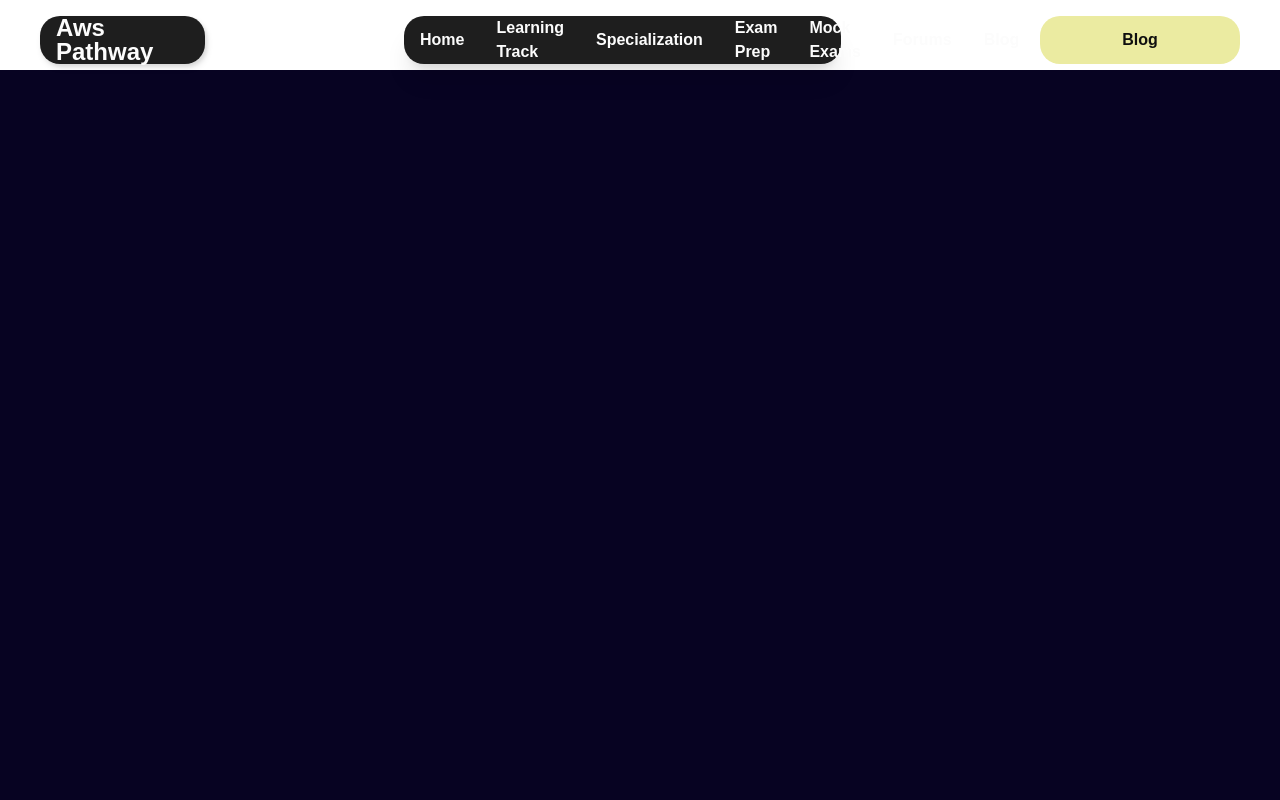
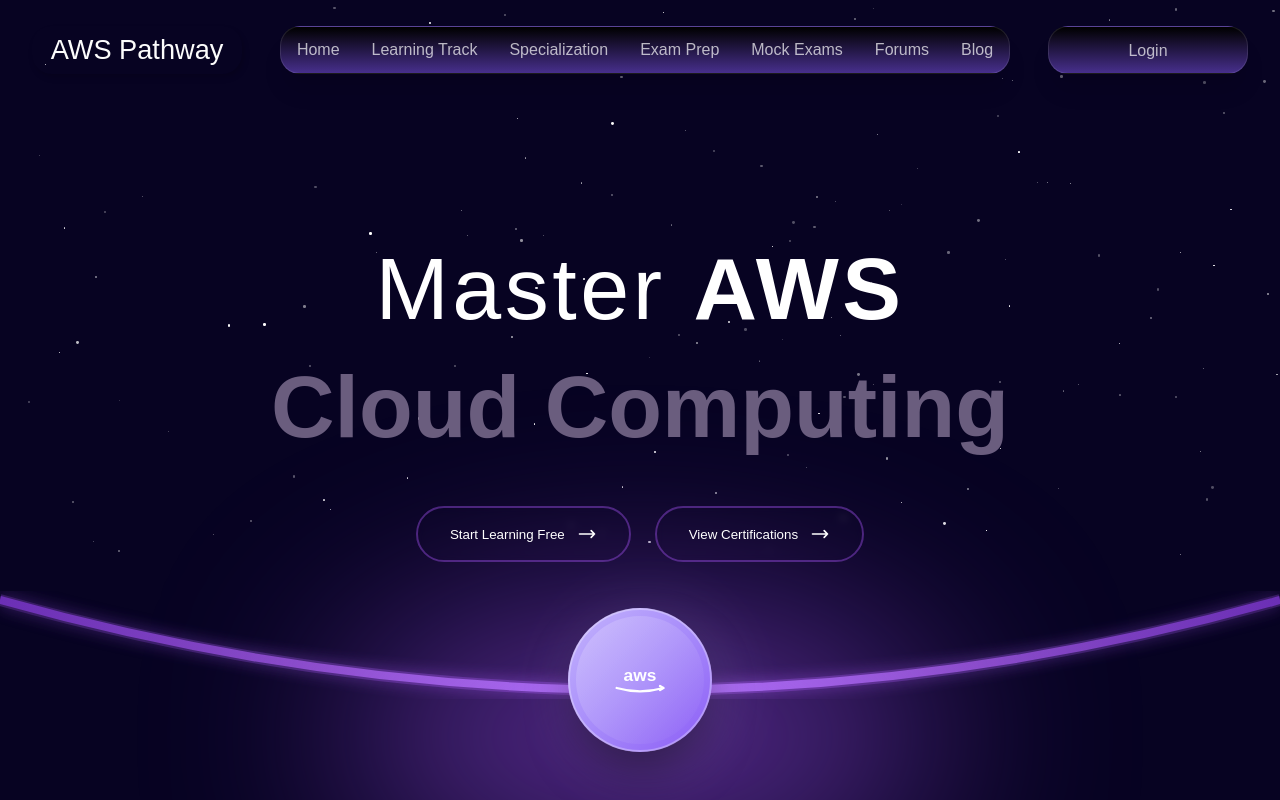
Before and after one commit to Aayush-Skp/aws_pathway_angular_frontend, an Angular app: page /home in a window 1280 px wide. Shown: the top 800 px of the page. Built offline with nearby package versions, Linux system fonts and the light colour scheme; a web font is replaced by a local one.

Commit message:
addded the hero section to the landing pages with adjustment to navbar

```diff
--- a/src/app/features/common-components/navbar/navbar.html
+++ b/src/app/features/common-components/navbar/navbar.html
@@ -1,7 +1,7 @@
 <header>
     <div class="navbar">
         <div class="logo">
-            <a href="#homepage_section">Aws Pathway</a>
+            <a href="#homepage_section">AWS Pathway</a>
         </div>
         <ul class="links">
             <li><a href="#about_section">Home</a></li>
@@ -14,7 +14,7 @@
         </ul>
         <a href="https://www.linkedin.com/in/krishna-panthi/" class="connect_btn" target="_blank"
             rel="noopener noreferrer">
-            Blog
+            Login
         </a>
         <div class="toggle_btn" (click)="toggleDropdown()">
             <i class="Drop_down_btn"></i>
@@ -23,15 +23,17 @@
 
     <div class="dropdown_menu" [class.open]="isDropdownOpen">
         <ul>
-            <li><a href="#about_section" (click)="closeDropdown()">About</a></li>
-            <li><a href="#skill_section" (click)="closeDropdown()">Skills</a></li>
-            <li><a href="#projects_section" (click)="closeDropdown()">Projects</a></li>
-            <li><a href="#experience_section" (click)="closeDropdown()">Experience</a></li>
-            <li><a href="#contact_section" (click)="closeDropdown()">Contacts</a></li>
+            <li><a href="#about_section" (click)="closeDropdown()">Home</a></li>
+            <li><a href="#skill_section" (click)="closeDropdown()">Leraning Track</a></li>
+            <li><a href="#projects_section" (click)="closeDropdown()">Specialization</a></li>
+            <li><a href="#experience_section" (click)="closeDropdown()">Exam Perp</a></li>
+            <li><a href="#contact_section" (click)="closeDropdown()">Mock Exams</a></li>
+            <li><a href="#contact_section" (click)="closeDropdown()">Forums</a></li>
+            <li><a href="#contact_section" (click)="closeDropdown()">Blog</a></li>
             <li>
                 <a href="https://www.linkedin.com/in/krishna-panthi/" class="connect_btn" target="_blank"
                     rel="noopener noreferrer" (click)="closeDropdown()">
-                    Blog
+                    Login
                 </a>
             </li>
         </ul>
--- a/src/app/features/common-components/navbar/navbar.scss
+++ b/src/app/features/common-components/navbar/navbar.scss
@@ -1,6 +1,6 @@
 :host {
   --clr-primary: rgba(15, 15, 15, 1);
-  --clr-secondary: #fcfcfc;
+  --clr-secondary: rgba(255, 255, 255, 0.7);
   --clr-third: rgb(235, 235, 161);
   --clr-fourth: #1e1e1e;
   --btn-scale: 1;
@@ -8,28 +8,36 @@
 
 header {
   margin-top: 10px;
-  position: sticky;
   top: 10px;
   padding: 0 2rem;
-  z-index: 1;
+  z-index: 10;
+  background-color: transparent;
+  position: absolute;
+  width: 100%;
 }
 
 .navbar {
   width: 100%;
   height: 60px;
-  max-width: 1200px;
+  max-width: 1600px;
   margin: 0 auto;
   display: flex;
+  gap: 1rem;
   align-items: center;
   justify-content: space-between;
   transition: transform 0.4s ease;
 }
 
+.navbar .logo {
+  min-width: 210px;
+}
+
 .navbar .logo a {
-  font-size: 1.5rem;
-  font-weight: bold;
+  font-size: 1.7rem;
+  font-weight: 500;
+  min-width: 150x;
   text-decoration: none;
-  color: var(--clr-secondary);
+  color: #fcfcfc;
 }
 
 .navbar .links {
@@ -37,16 +45,17 @@ header {
   gap: 2rem;
   font-size: 16px;
   line-height: 24px;
-  font-weight: 600;
+  font-weight: 500;
   text-decoration: none solid rgba(0, 0, 0);
   word-spacing: 0px;
   height: 48px;
-  width: 437px;
+  max-width: 1000px;
   padding: 0 16px;
   align-items: center;
   justify-content: space-around;
-  background-color: var(--clr-fourth);
+  background: linear-gradient(to bottom, #000000 0%, #472f8c 100%);
   border-radius: 20px;
+  border: 1px solid rgba(255, 255, 255, 0.1);
   box-shadow: rgba(0, 0, 0, 0) 0px 0px 0px 0px, rgba(0, 0, 0, 0) 0px 0px 0px 0px,
     rgba(0, 0, 0, 0.1) 0px 20px 25px -5px, rgba(0, 0, 0, 0.1) 0px 8px 10px -6px;
   list-style: none;
@@ -72,11 +81,12 @@ header {
   text-decoration: none solid rgba(0, 0, 0);
   word-spacing: 0px;
   height: 48px;
-  width: 165px;
+  width: 170px;
   padding: 0 16px;
   align-items: center;
   justify-content: space-around;
-  background-color: var(--clr-fourth);
+  // background-color: var(--clr-fourth);
+  background-color: transparent;
   border-radius: 20px;
   box-shadow: 2px 4px 6px rgba(0, 0, 0, 0.1), 2px 2px 4px rgba(0, 0, 0, 0.08);
 }
@@ -89,27 +99,30 @@ header {
 }
 
 .connect_btn {
-  background-color: var(--clr-third);
   width: 200px;
   height: 48px;
-  color: var(--clr-primary);
+  color: var(--clr-secondary);
   padding: 12px 28px;
   border: none;
   outline: none;
   border-radius: 20px;
   font-size: 16px;
   line-height: 24px;
-  font-weight: 600;
+  font-weight: 500;
   text-align: center;
   cursor: pointer;
   transition: scale 0.2s ease;
   text-decoration: none;
   display: inline-block;
+  background: linear-gradient(to bottom, #000000 0%, #472f8c 100%);
+  border: 1px solid rgba(255, 255, 255, 0.1);
+  box-shadow: rgba(0, 0, 0, 0) 0px 0px 0px 0px, rgba(0, 0, 0, 0) 0px 0px 0px 0px,
+    rgba(0, 0, 0, 0.1) 0px 20px 25px -5px, rgba(0, 0, 0, 0.1) 0px 8px 10px -6px;
 }
 
 .connect_btn:hover {
   scale: 1.05;
-  color: #5a470c;
+  color: var(--clr-third);
 }
 
 .connect_btn:active {
@@ -131,7 +144,7 @@ header {
 }
 
 .dropdown_menu.open {
-  height: 240px;
+  height: 350px;
 }
 
 .dropdown_menu ul {
@@ -199,7 +212,7 @@ header {
 
   header {
     margin-top: 10px;
-    position: sticky;
+    position: absolute;
     top: 10px;
     padding: 0 2rem 0 0.3rem;
   }
@@ -225,9 +238,10 @@ header {
 
   header {
     margin-top: 10px;
-    position: sticky;
+    position: absolute;
     top: 10px;
     padding: 0 2rem 0 1rem;
+    background-color: transparent;
   }
 
   .dropdown_menu {
--- a/src/app/features/home-component/home-component.scss
+++ b/src/app/features/home-component/home-component.scss
@@ -1,8 +1,5 @@
 .main_home {
-  // max-width: 1110px;
   display: flex;
-  // margin: 0 auto;
-  // align-items: center;
   justify-items: center;
   flex-direction: column;
 }
--- a/src/app/features/home-component/landing-page/landing-page.html
+++ b/src/app/features/home-component/landing-page/landing-page.html
@@ -1,3 +1,106 @@
 <div class="landing-page">
+    <div class="hero-container">
+        <!-- Stars background -->
+        <div class="stars-container">
+            <div *ngFor="let star of stars" class="star" [style.width.px]="star.size" [style.height.px]="star.size"
+                [style.top.%]="star.top" [style.left.%]="star.left" [style.opacity]="star.opacity"
+                [style.animation-duration.s]="star.duration" [style.animation-delay.s]="star.delay">
+            </div>
+        </div>
+
+        <!-- Main content -->
+        <div class="content-wrapper">
+            <!-- Heading -->
+            <div class="heading-section">
+                <h1 class="title">
+                    <span class="title-light">Master </span>
+                    <span class="title-bold">AWS</span>
+                </h1>
+                <h2 class="subtitle">Cloud Computing</h2>
+            </div>
+            <!-- Buttons -->
+            <div class="buttons-container">
+                <button class="cta-button">
+                    <span class="button-content">
+                        Start Learning Free
+                        <svg class="arrow-icon" fill="none" stroke="currentColor" viewBox="0 0 24 24">
+                            <path stroke-linecap="round" stroke-linejoin="round" stroke-width="2"
+                                d="M17 8l4 4m0 0l-4 4m4-4H3" />
+                        </svg>
+                    </span>
+                </button>
+                <button class="cta-button">
+                    <span class="button-content">
+                        View Certifications
+                        <svg class="arrow-icon" fill="none" stroke="currentColor" viewBox="0 0 24 24">
+                            <path stroke-linecap="round" stroke-linejoin="round" stroke-width="2"
+                                d="M17 8l4 4m0 0l-4 4m4-4H3" />
+                        </svg>
+                    </span>
+                </button>
+            </div>
+        </div>
+        <!-- Bottom curve section -->
+        <div class="curve-section">
+            <!-- Just the curve line - no fill -->
+            <svg class="curve-svg" preserveAspectRatio="none" viewBox="0 0 1440 320">
+                <!-- Outer glow curve -->
+                <path d="M 0 120 Q 720 300 1440 120" fill="none" stroke="url(#curveGradient)" stroke-width="12"
+                    opacity="0.6" filter="url(#glow)" />
+                <!-- Main curve line -->
+                <path d="M 0 120 Q 720 300 1440 120" fill="none" stroke="url(#mainCurveGradient)" stroke-width="8" />
+                <defs>
+                    <linearGradient id="curveGradient" x1="0%" y1="0%" x2="100%" y2="0%">
+                        <stop offset="0%" stop-color="#5a2d91" />
+                        <stop offset="20%" stop-color="#6b3aa8" />
+                        <stop offset="50%" stop-color="#8b4ec9" />
+                        <stop offset="80%" stop-color="#6b3aa8" />
+                        <stop offset="100%" stop-color="#5a2d91" />
+                    </linearGradient>
+                    <linearGradient id="mainCurveGradient" x1="0%" y1="0%" x2="100%" y2="0%">
+                        <stop offset="0%" stop-color="#6b2fb5" />
+                        <stop offset="25%" stop-color="#8b4ec9" />
+                        <stop offset="50%" stop-color="#b17ef5" />
+                        <stop offset="75%" stop-color="#8b4ec9" />
+                        <stop offset="100%" stop-color="#6b2fb5" />
+                    </linearGradient>
+                    <filter id="glow">
+                        <feGaussianBlur stdDeviation="8" result="coloredBlur" />
+                        <feMerge>
+                            <feMergeNode in="coloredBlur" />
+                            <feMergeNode in="SourceGraphic" />
+                        </feMerge>
+                    </filter>
+                </defs>
+            </svg>
+
+            <!-- Center glow effect -->
+            <div class="center-glow"></div>
+
+            <!-- AWS Logo in center circle -->
+            <div class="logo-container">
+                <div class="outer-glow"></div>
+                <div class="logo-circle">
+                    <div class="inner-highlight"></div>
+                    <div class="logo-svg-wrapper">
+                        <svg class="logo-svg" viewBox="0 0 120 60" fill="none">
+                            <!-- AWS text -->
+                            <text x="60" y="32" font-size="26" font-weight="600" text-anchor="middle" fill="white"
+                                font-family="Arial, sans-serif">
+                                aws
+                            </text>
+                            <!-- Smile curve -->
+                            <path d="M 25 42 Q 60 52 95 42" stroke="white" stroke-width="3.5" fill="none"
+                                stroke-linecap="round" />
+                            <!-- Arrow tip -->
+                            <path d="M 95 42 L 90 39 M 95 42 L 90 45" stroke="white" stroke-width="3.5" fill="none"
+                                stroke-linecap="round" />
+                        </svg>
+                    </div>
+                    <div class="logo-border"></div>
+                </div>
+            </div>
+        </div>
+    </div>
 
 </div>
--- a/src/app/features/home-component/landing-page/landing-page.scss
+++ b/src/app/features/home-component/landing-page/landing-page.scss
@@ -3,3 +3,223 @@
   width: 100%;
   background-color: #070322;
 }
+
+.hero-container {
+  position: relative;
+  width: 100%;
+  height: 100vh;
+  // overflow: hidden;
+  // background-color: #0f0d1e;
+}
+
+.stars-container {
+  position: absolute;
+  inset: 0;
+}
+
+.star {
+  position: absolute;
+  border-radius: 50%;
+  background-color: white;
+  animation: twinkle infinite;
+}
+
+@keyframes twinkle {
+  0%,
+  100% {
+    opacity: 0.3;
+  }
+  50% {
+    opacity: 1;
+  }
+}
+
+.content-wrapper {
+  position: relative;
+  z-index: 1;
+  display: flex;
+  flex-direction: column;
+  align-items: center;
+  justify-content: center;
+  height: 100%;
+  padding: 0 2rem 0 2rem;
+  padding-top: 5rem;
+}
+
+.heading-section {
+  text-align: center;
+  margin-bottom: 3rem;
+}
+
+.title {
+  font-size: 5.5rem;
+  font-weight: 500;
+  letter-spacing: 0.04em;
+  margin-bottom: 1rem;
+}
+
+.title-light {
+  color: white;
+}
+
+.title-bold {
+  color: white;
+  font-weight: 600;
+}
+
+.subtitle {
+  font-size: 5.5rem;
+  font-weight: 700;
+  color: #6a5d7e;
+  letter-spacing: 0em;
+}
+
+.buttons-container {
+  display: flex;
+  gap: 1.5rem;
+  margin-bottom: 5rem;
+}
+
+.cta-button {
+  position: relative;
+  padding: 1rem 2rem;
+  background-color: transparent;
+  border: 2px solid rgba(168, 85, 247, 0.4);
+  border-radius: 9999px;
+  color: white;
+  font-weight: 500;
+  cursor: pointer;
+  transition: all 0.3s ease;
+  backdrop-filter: blur(4px);
+}
+
+.cta-button:hover {
+  border-color: rgba(168, 85, 247, 0.7);
+}
+
+.button-content {
+  display: flex;
+  align-items: center;
+  gap: 0.75rem;
+}
+
+.arrow-icon {
+  width: 1.25rem;
+  height: 1.25rem;
+  transition: transform 0.3s ease;
+}
+
+.cta-button:hover .arrow-icon {
+  transform: translateX(0.25rem);
+}
+
+.curve-section {
+  position: absolute;
+  bottom: 0;
+  left: 0;
+  right: 0;
+  height: 20rem;
+}
+
+.curve-svg {
+  position: absolute;
+  bottom: 0;
+  left: 0;
+  width: 100%;
+  height: 100%;
+}
+
+.center-glow {
+  position: absolute;
+  top: 8rem;
+  left: 50%;
+  transform: translateX(-50%);
+  width: 600px;
+  height: 16rem;
+  background-color: rgba(168, 85, 247, 0.5);
+  filter: blur(100px);
+  border-radius: 50%;
+  pointer-events: none;
+}
+
+.logo-container {
+  position: absolute;
+  top: 8rem;
+  left: 50%;
+  transform: translateX(-50%);
+  z-index: 30;
+}
+
+.outer-glow {
+  position: absolute;
+  inset: 0;
+  width: 10rem;
+  height: 10rem;
+  border-radius: 50%;
+  background-color: rgba(196, 181, 253, 0.3);
+  filter: blur(2rem);
+  animation: pulse 2s infinite;
+}
+
+@keyframes pulse {
+  0%,
+  100% {
+    opacity: 1;
+  }
+  50% {
+    opacity: 0.5;
+  }
+}
+
+.logo-circle {
+  position: relative;
+  width: 9rem;
+  height: 9rem;
+  border-radius: 50%;
+  background: linear-gradient(to bottom right, #c4b5fd, #a78bfa, #8b5cf6);
+  display: flex;
+  align-items: center;
+  justify-content: center;
+  box-shadow: 0 25px 50px -12px rgba(0, 0, 0, 0.5);
+}
+
+.inner-highlight {
+  position: absolute;
+  inset: 0.5rem;
+  border-radius: 50%;
+  background: linear-gradient(to bottom right, rgba(255, 255, 255, 0.2), transparent);
+}
+
+.logo-svg-wrapper {
+  position: relative;
+  z-index: 10;
+  display: flex;
+  align-items: center;
+  justify-content: center;
+}
+
+.logo-svg {
+  width: 5rem;
+  height: 4rem;
+}
+
+.logo-border {
+  position: absolute;
+  inset: 0;
+  border-radius: 50%;
+  border: 2px solid rgba(255, 255, 255, 0.3);
+}
+
+@media (max-width: 768px) {
+  .title {
+    font-size: 3rem;
+  }
+
+  .subtitle {
+    font-size: 2.5rem;
+  }
+
+  .buttons-container {
+    flex-direction: column;
+  }
+}
```
Also changed, not shown: src/app/features/home-component/landing-page/landing-page.ts (+15 -2 lines).
